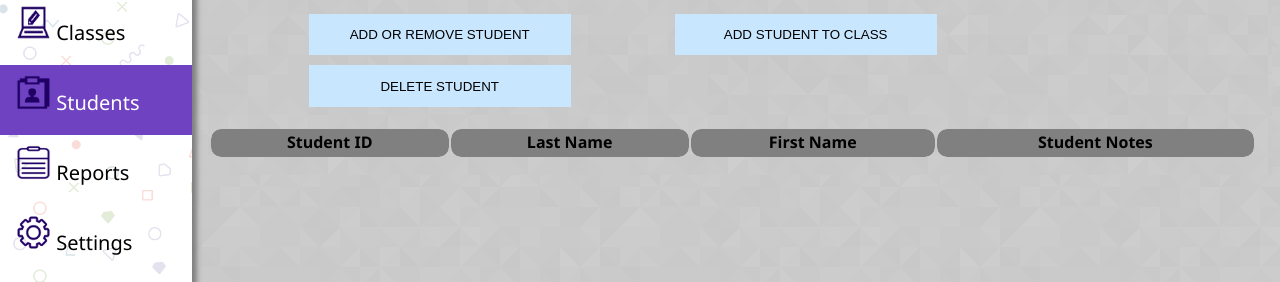
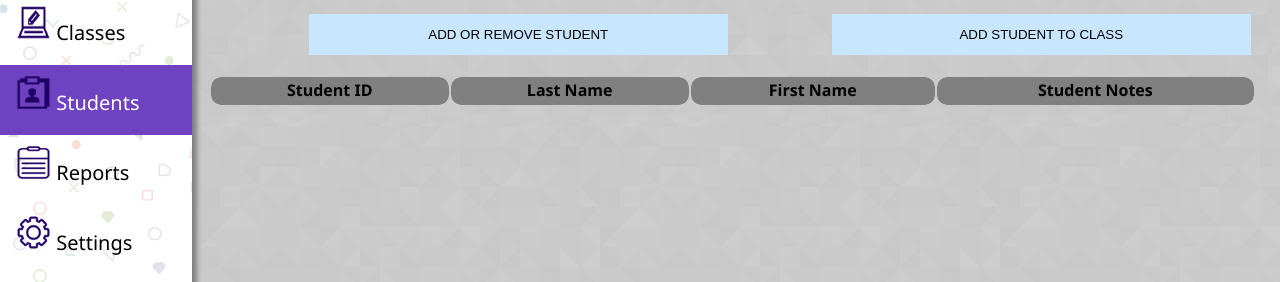
Before and after one commit to BryceDoane/BAT, a website: page public/student.html in a window 1280 px wide. Shown: the part 193-475 px from the top of the page. Drawn offline with Linux system fonts and the light colour scheme; no server answers.

Commit message:
Fix buttons on students page

```diff
--- a/public/css/dashboard.css
+++ b/public/css/dashboard.css
@@ -377,7 +377,7 @@ font-size: 25px;
 
   #myBtn, .students button{
     display: inline-block;
-    width:25%;
+    width:40%;
     margin-left: 100px;
     padding: 1em;
     border: 1px solid #6f42c1;
--- a/public/student.html
+++ b/public/student.html
@@ -32,7 +32,6 @@
         <h1>Students</h1>
         <button id="addStudentModal">Add or Remove Student</button>
         <button id="addStuClassModal">Add Student to Class</button>
-        <button id="delStuBtn">Delete Student</button>
         <table id="studentNameLi">
             <tr>
                 <th>Student ID</th>
```
